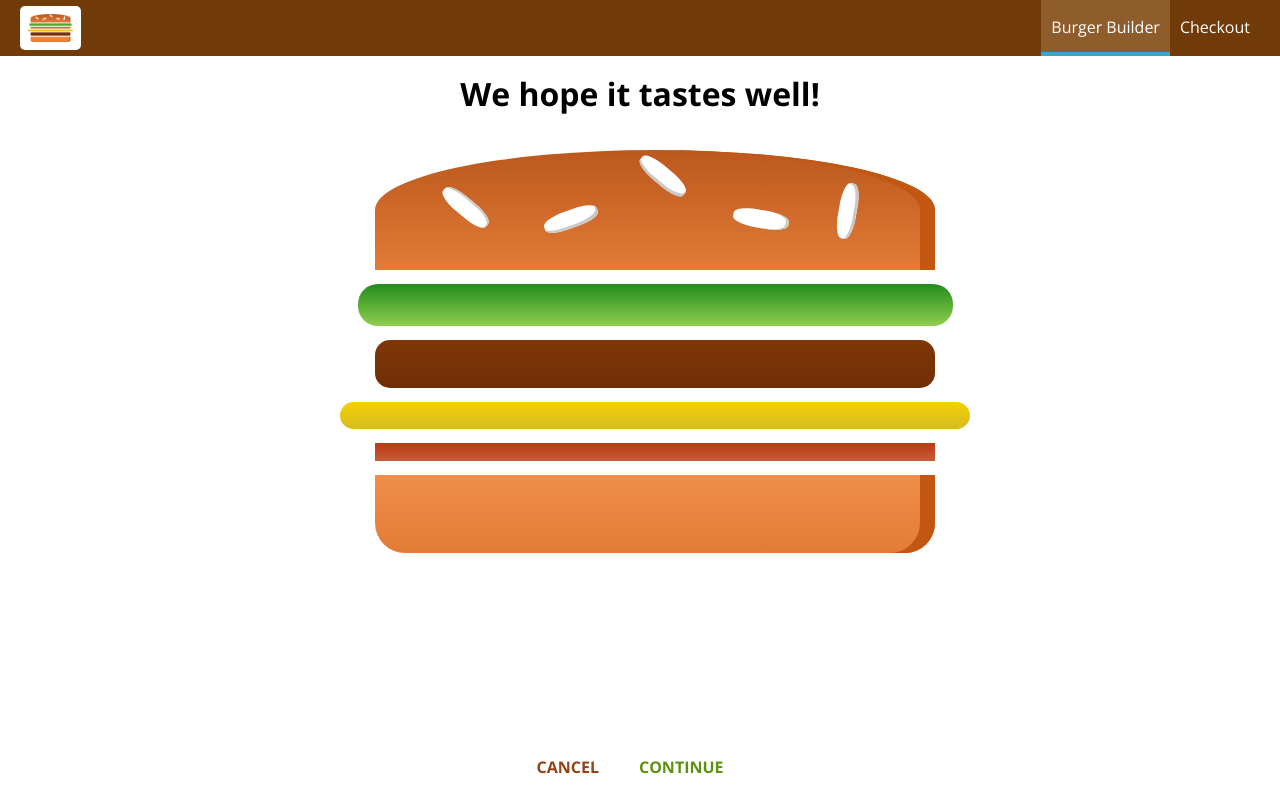
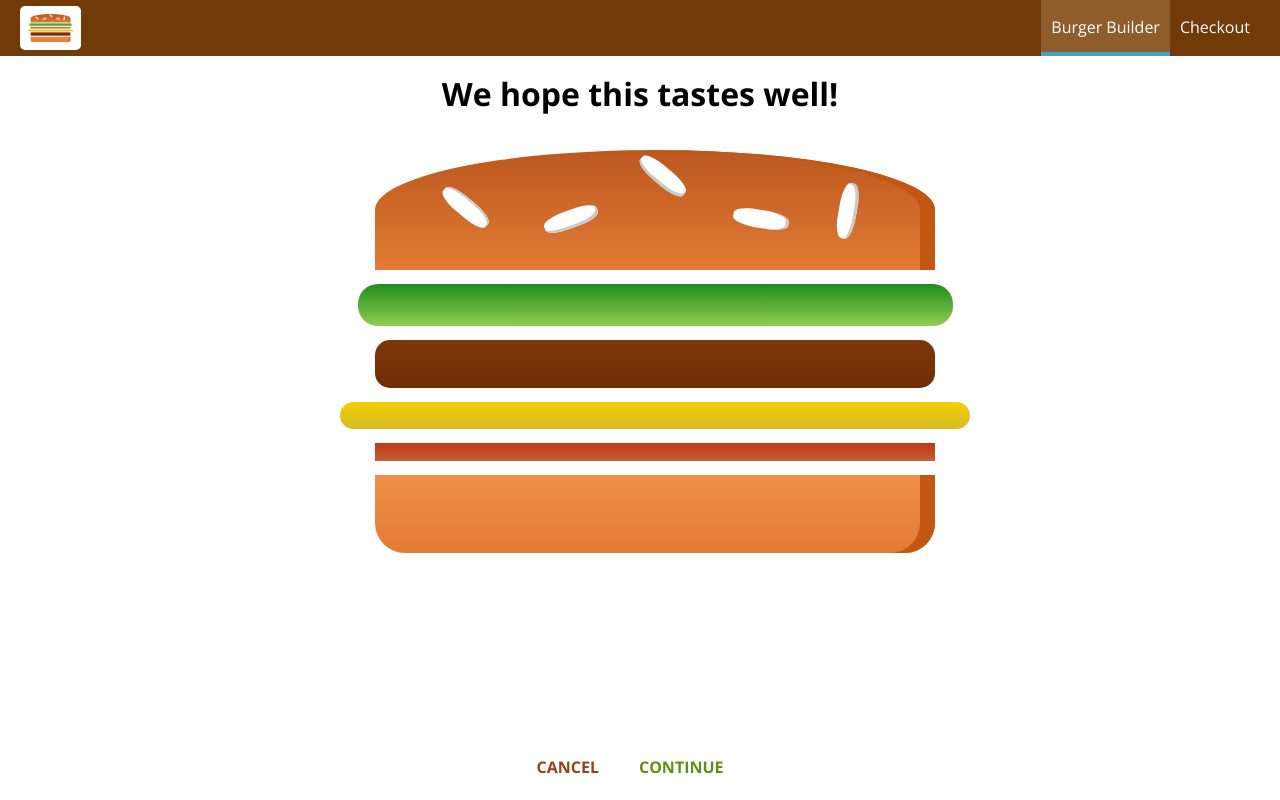
Before and after one commit to smishra11/React-Burger-Builder, a React app: page /checkout in a window 1280 px wide. Built offline with nearby package versions, Linux system fonts and the light colour scheme.

Commit message:
Changing some Lifecycle

```diff
--- a/src/components/Burger/OrderSummary/OrderSummary.js
+++ b/src/components/Burger/OrderSummary/OrderSummary.js
@@ -5,7 +5,7 @@ import Button from '../../UI/Button/Button';
 
 class OrderSummary extends Component {
     // This could be a functional component, doesn't have to be a class
-    componentWillUpdate() {
+    componentDidUpdate() {
         console.log('[OrderSummary] WillUpdate');
     }
 
--- a/src/components/Order/CheckoutSummary/CheckoutSummary.js
+++ b/src/components/Order/CheckoutSummary/CheckoutSummary.js
@@ -7,7 +7,7 @@ import classes from './CheckoutSummary.css';
 const checkoutSummary = (props) => {
     return (
         <div className={classes.CheckoutSummary}>
-            <h1>We hope it tastes well!</h1>
+            <h1>We hope this tastes well!</h1>
             <div style={{width: '100%', margin: 'auto'}}>
                 <Burger ingredients={props.ingredients}/>
             </div>
--- a/src/components/UI/Modal/Modal.js
+++ b/src/components/UI/Modal/Modal.js
@@ -10,7 +10,7 @@ class Modal extends Component {
         return nextProps.show !== this.props.show || nextProps.children !== this.props.children;
     }
 
-    componentWillUpdate () {
+    componentDidUpdate () {
         console.log('[Modal] WillUpdate');
     }
 
--- a/src/hoc/withErrorHandler/withErrorHandler.js
+++ b/src/hoc/withErrorHandler/withErrorHandler.js
@@ -9,7 +9,7 @@ const withErrorHandler = ( WrappedComponent, axios ) => {
             error: null
         }
 
-        componentWillMount () {
+        componentDidMount () {
             this.reqInterceptor = axios.interceptors.request.use( req => {
                 this.setState( { error: null } );
                 return req;
```
Also changed, not shown: src/containers/BurgerBuilder/BurgerBuilder.js (+4 -4 lines).
